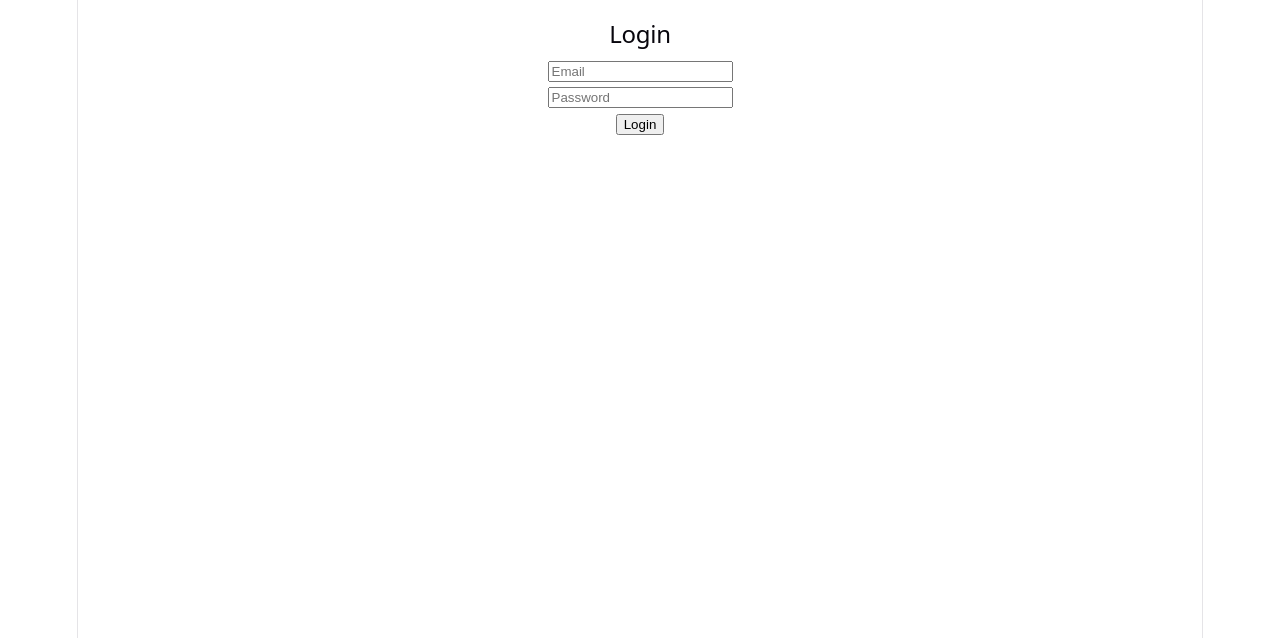
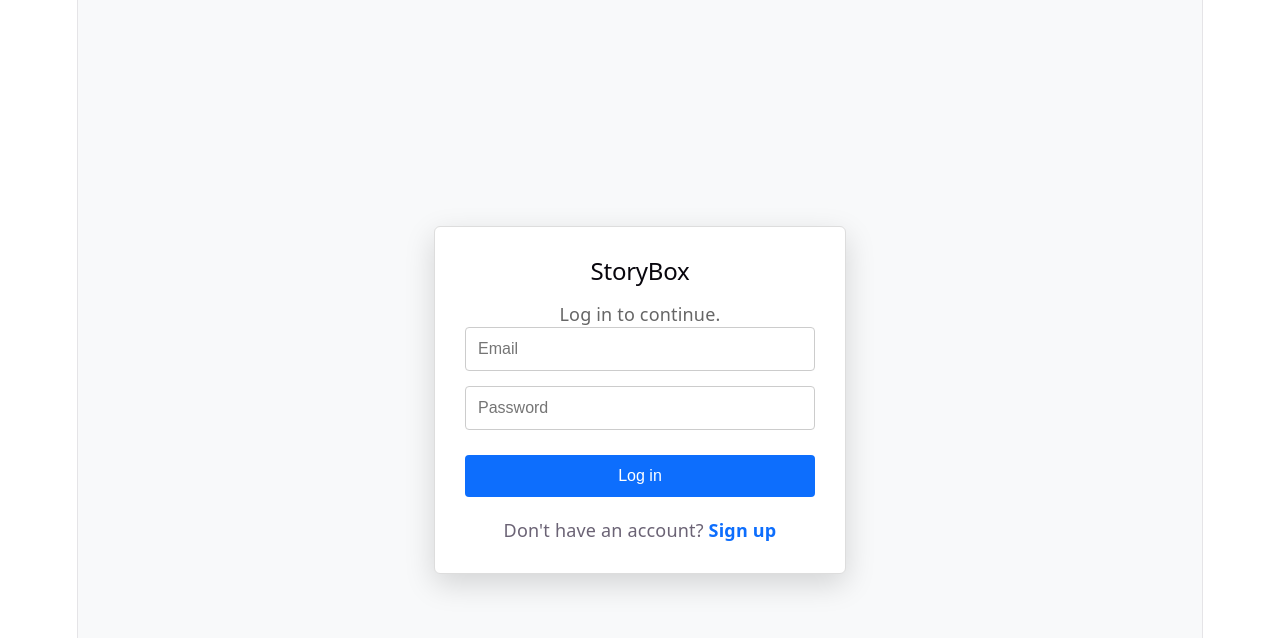
Before and after one commit to Aylin-cs/storybox, a React (Vite) app in the folder frontend/: page / in a window 1280 px wide. Shown: the top 638 px of the page. Built offline with nearby package versions, Linux system fonts and the light colour scheme; no server answers.

Commit message:
Improve login UI with StoryBox auth design

```diff
--- /dev/null
+++ b/frontend/src/auth/AuthButton.tsx
@@ -0,0 +1,26 @@
+interface AuthButtonProps {
+  label: string;
+}
+
+const AuthButton = ({ label }: AuthButtonProps) => {
+  return (
+    <button
+      type="submit"
+      style={{
+        width: "100%",
+        padding: "12px",
+        backgroundColor: "#0d6efd",
+        color: "white",
+        border: "none",
+        borderRadius: "4px",
+        fontSize: "16px",
+        cursor: "pointer",
+        marginTop: "10px",
+      }}
+    >
+      {label}
+    </button>
+  );
+};
+
+export default AuthButton;
--- /dev/null
+++ b/frontend/src/auth/AuthCard.tsx
@@ -0,0 +1,32 @@
+import { type ReactNode } from "react";
+
+interface AuthCardProps {
+  children: ReactNode;
+  title: string;
+  subtitle?: string;
+}
+
+const AuthCard = ({ children, title, subtitle }: AuthCardProps) => {
+  return (
+    <div
+      style={{
+        width: "350px",
+        padding: "30px",
+        border: "1px solid #ddd",
+        borderRadius: "6px",
+        boxShadow: "0 10px 30px rgba(0,0,0,0.15)",
+        backgroundColor: "white",
+      }}
+    >
+      <h2 style={{ textAlign: "center", marginBottom: "15px" }}>{title}</h2>
+
+      {subtitle && (
+        <p style={{ textAlign: "center", color: "#666" }}>{subtitle}</p>
+      )}
+
+      {children}
+    </div>
+  );
+};
+
+export default AuthCard;
--- /dev/null
+++ b/frontend/src/auth/AuthSwitchLink.tsx
@@ -0,0 +1,31 @@
+import { Link } from "react-router-dom";
+
+interface AuthSwitchLinkProps {
+  text: string;
+  linkText: string;
+  to: string;
+}
+
+const AuthSwitchLink = ({
+  text,
+  linkText,
+  to,
+}: AuthSwitchLinkProps) => {
+  return (
+    <p style={{ textAlign: "center", marginTop: "20px" }}>
+      {text}{" "}
+      <Link
+        to={to}
+        style={{
+          color: "#0d6efd",
+          textDecoration: "none",
+          fontWeight: "bold",
+        }}
+      >
+        {linkText}
+      </Link>
+    </p>
+  );
+};
+
+export default AuthSwitchLink;
--- /dev/null
+++ b/frontend/src/components/Form.tsx
@@ -0,0 +1,25 @@
+import { type ReactNode } from "react";
+
+interface FormProps {
+  children: ReactNode;
+  onSubmit: (e: React.FormEvent) => void;
+}
+
+const Form = ({ children, onSubmit }: FormProps) => {
+  return (
+    <form
+      onSubmit={onSubmit}
+      style={{
+        minHeight: "100vh",
+        display: "flex",
+        justifyContent: "center",
+        alignItems: "center",
+        backgroundColor: "#f8f9fa",
+      }}
+    >
+      {children}
+    </form>
+  );
+};
+
+export default Form;
--- /dev/null
+++ b/frontend/src/components/InputField.tsx
@@ -0,0 +1,34 @@
+interface InputFieldProps {
+  type: string;
+  placeholder: string;
+  value: string;
+  onChange: (e: React.ChangeEvent<HTMLInputElement>) => void;
+}
+
+const InputField = ({
+  type,
+  placeholder,
+  value,
+  onChange,
+}: InputFieldProps) => {
+  return (
+    <div style={{ marginBottom: "15px" }}>
+      <input
+        type={type}
+        placeholder={placeholder}
+        value={value}
+        onChange={onChange}
+        style={{
+          width: "100%",
+          padding: "12px",
+          border: "1px solid #ccc",
+          borderRadius: "4px",
+          fontSize: "16px",
+          boxSizing: "border-box",
+        }}
+      />
+    </div>
+  );
+};
+
+export default InputField;
--- a/frontend/src/pages/LoginForm.tsx
+++ b/frontend/src/pages/LoginForm.tsx
@@ -1,52 +1,61 @@
 import { useState } from "react";
 import { authLogin } from "../services/auth-service";
 import { useNavigate } from "react-router-dom";
+
+import AuthCard from "../auth/AuthCard";
+import AuthButton from "../auth/AuthButton";
+import AuthSwitchLink from "../auth/AuthSwitchLink";
+import InputField from "../components/InputField";
+import Form from "../components/Form";
 
 const LoginForm = () => {
   const [email, setEmail] = useState("");
   const [password, setPassword] = useState("");
   const [error, setError] = useState("");
+
   const navigate = useNavigate();
 
-  const handleSubmit = async (e: any) => {
+  const handleSubmit = async (e: React.FormEvent) => {
     e.preventDefault();
 
     try {
       await authLogin({ email, password });
       navigate("/home");
-    } catch (err) {
+    } catch {
       setError("Login failed");
     }
   };
 
   return (
-    <div style={{ padding: "20px" }}>
-      <h2>Login</h2>
-
-      <form onSubmit={handleSubmit}>
-        <div>
-          <input
+    <Form onSubmit={handleSubmit}>
+      <AuthCard title="StoryBox" subtitle="Log in to continue.">
+        <InputField
           type="email"
           placeholder="Email"
           value={email}
           onChange={(e) => setEmail(e.target.value)}
         />
-        </div>
 
-        <div>
-          <input
+        <InputField
           type="password"
           placeholder="Password"
           value={password}
           onChange={(e) => setPassword(e.target.value)}
         />
-        </div>
 
-        <button type="submit">Login</button>
-      </form>
+        {error && (
+          <p style={{ color: "red", textAlign: "center" }}>{error}</p>
+        )}
 
-      {error && <p style={{ color: "red" }}>{error}</p>}
-    </div>
+        <AuthButton label="Log in" />
+
+        <AuthSwitchLink
+          text="Don't have an account?"
+          linkText="Sign up"
+          to="/register"
+        />
+      </AuthCard>
+    </Form>
   );
 };
 
```
Lines whose indentation alone changed are shown as unchanged.
